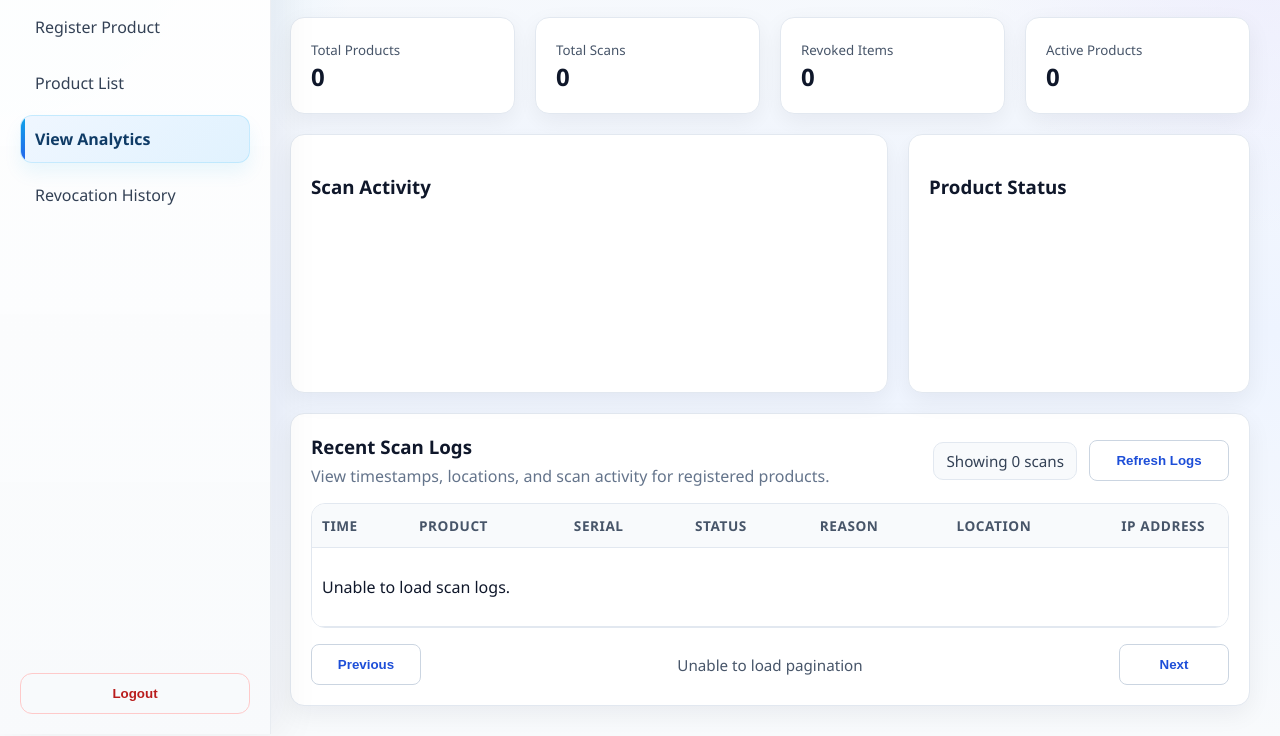
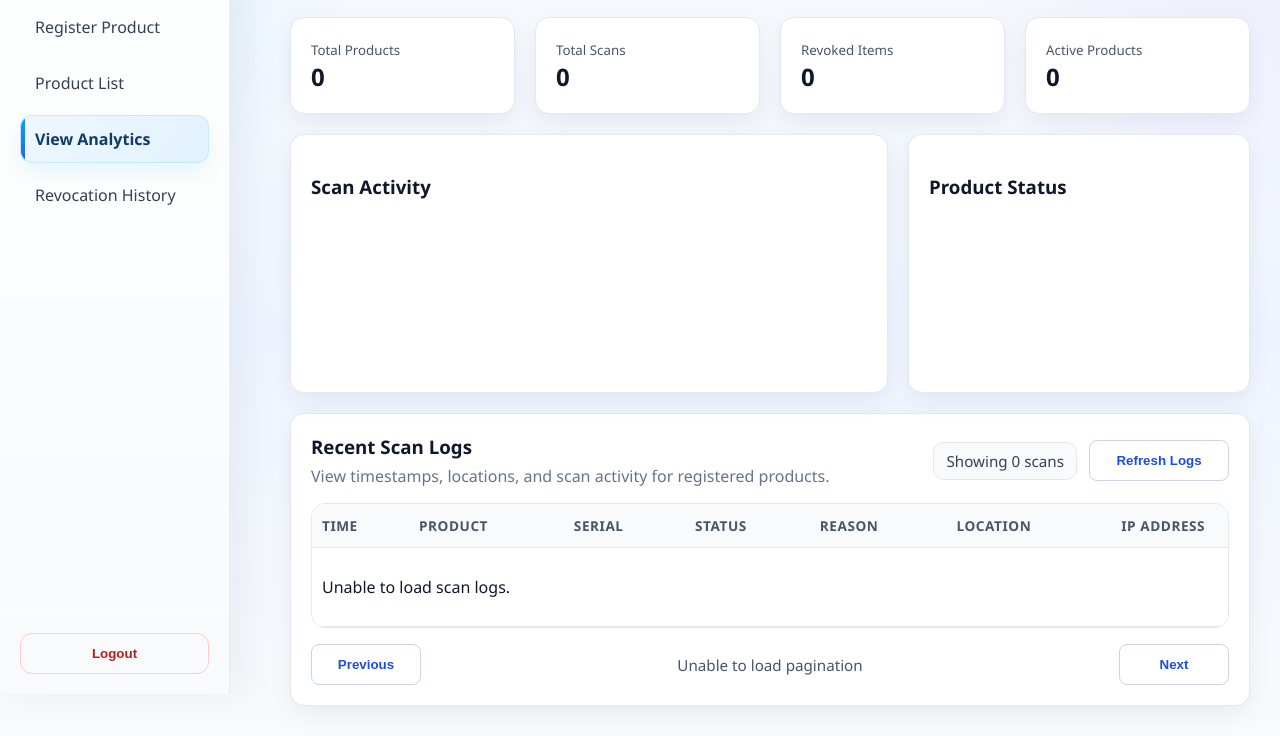
Before and after one commit to HeidiNC/fyp-auth-system, a website: page public/analytics.html in a window 1280 px wide. Shown: the part 106-842 px from the top of the page. Drawn offline with nearby package versions, Linux system fonts and the light colour scheme; no server answers.

```diff
--- a/public/dashboard.css
+++ b/public/dashboard.css
@@ -16,10 +16,12 @@
     linear-gradient(180deg, rgba(255,255,255,0.96) 0%, rgba(248,250,252,0.98) 100%);
   position: fixed;
   padding: 20px;
+  box-sizing: border-box;
   border-right: 1px solid rgba(148, 163, 184, 0.16);
   box-shadow: 14px 0 36px rgba(15, 23, 42, 0.05);
   display: flex;
   flex-direction: column;
+  overflow-y: auto;
 }
 
 .sidebar h2 {
```
